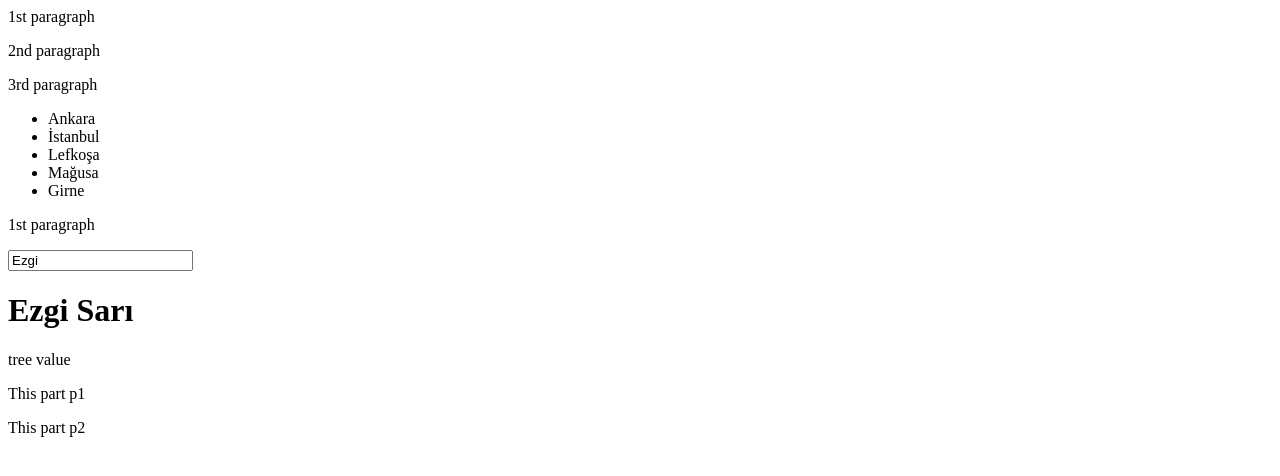
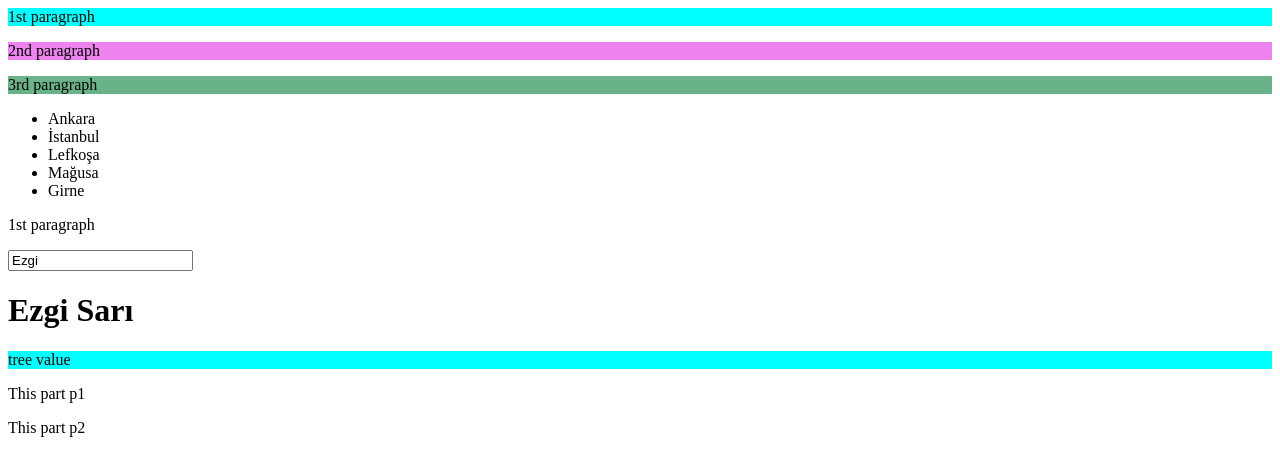
Before and after one commit to ozlemezgi/javascriptCalismalar, a plain HTML site: page dom.html in a window 1280 px wide. Drawn offline with Linux system fonts and the light colour scheme.

Commit message:
dom getElementsByClassName

```diff
--- a/dom.html
+++ b/dom.html
@@ -1,9 +1,17 @@
 <html>
-    <head></head>
+    <head>
+        <style type="text/css">
+            .intro1{background-color: aqua;}
+            .intro2{background-color: violet;}
+            .intro3{background-color: rgb(106, 179, 136);}
+
+
+        </style>
+    </head>
     <body>
-        <p id="intro1">1st paragraph</p>
-        <p id="intro2">2nd paragraph</p>
-        <p id="intro3">3rd paragraph</p>
+        <p class="intro1" id="intro1">1st paragraph</p>
+        <p class="intro2" id="intro2">2nd paragraph</p>
+        <p class="intro3" id="intro3">3rd paragraph</p>
         <ul>
             <li>Ankara</li>
             <li>İstanbul</li>
@@ -18,7 +26,7 @@
         <h1>Ezgi Sarı</h1>
         <h1 id="author"></h1>
 
-        <p id="tree">
+        <p class="intro1" id="tree">
             tree value
         </p>
 
--- a/dom.js
+++ b/dom.js
@@ -12,3 +12,7 @@ allElements = cities.getElementsByTagName("li");  // ul'nin altındaki li lere u
 for (i = 0; i < allElements.length; i++) {
     alert(allElements[i].innerHTML);    //innerHTML li nin içini okumamızı sağlar.
 }
+
+var classElements = document.getElementsByClassName("intro1");
+
+alert(classElements[1].innerHTML);  //içeriye 0 yada 1  dememizin sebebi intro1 classını kullanan ilk tage ulaşmak istememizden dolayı
```
